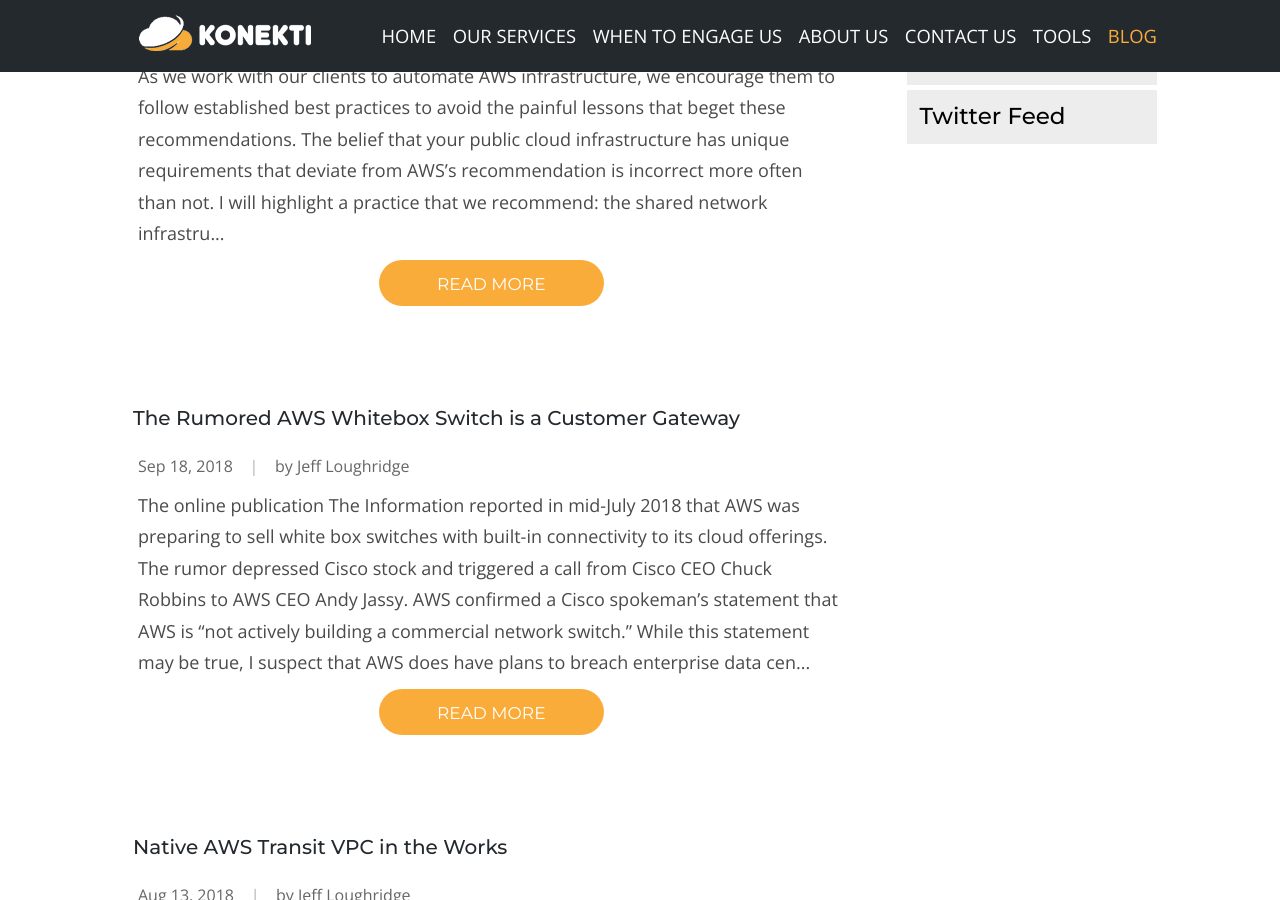
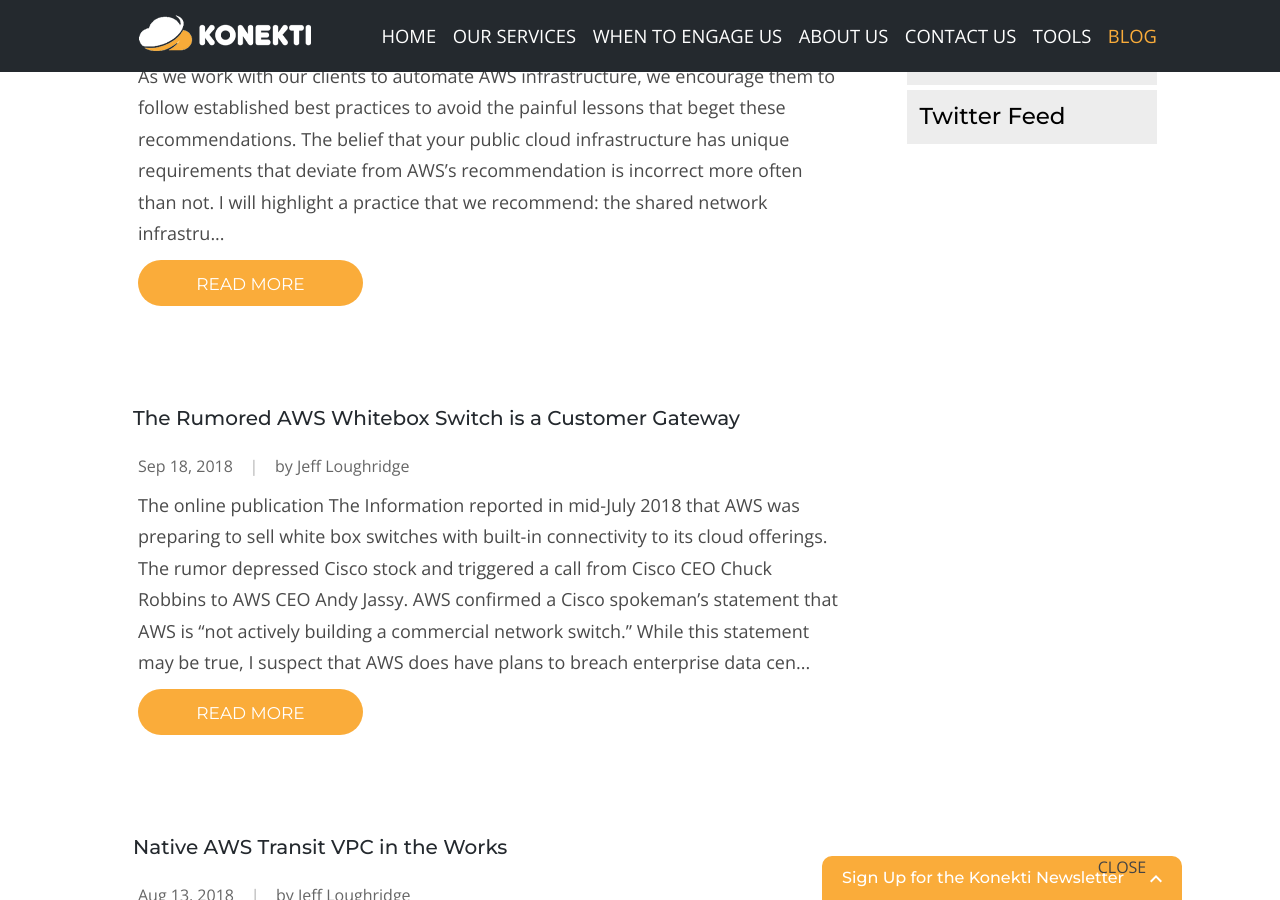
Before and after one commit to konekti/jeffbrl.github.io, a Jekyll site: the page built from blog/index.html, in a window 1280 px wide and 900 px high, scrolled down 480 px. Built offline with Jekyll 4.4.1, drawn with Linux system fonts in a browser that asks for light colours; nearby versions of some CDN libraries; the list of posts is cut into pages by our own code; comment, search, counter and statistics services are not loaded.

Commit message:
update template

```diff
--- a/_layouts/blog.html
+++ b/_layouts/blog.html
@@ -21,14 +21,11 @@
                 {{ post.title | escape }}
               </h3>
             </a>
-            <p class = 'lighten'>
-              {{ post.date | date: '%b %d, %Y' }} <span class = 'apart'>|</span>
-              by {{ post.author }}
-            </p>
+            <p class = 'lighten'>{{ post.date | date: '%b %d, %Y' }} <span class = 'apart'>|</span> by {{ post.author }}</p>
           </div>
           <div class = 'excerpt flex-up'>
             <p>{{ post.excerpt  | strip_html | truncate: 480 }}</p>
-            <a href = '{{ post.url | relative_url }}' class = 'btn'>Read More</a>
+            <a href = '{{ post.url | relative_url }}' class = 'btn btn_left'>Read More</a>
           </div>
         </li>
         {% endfor %}
--- a/_layouts/default.html
+++ b/_layouts/default.html
@@ -8,7 +8,7 @@
     <main class = 'main__content'>
       {{ content }}
       {%- if site.mailchimp.show -%}
-        <!-- {%- include mail.html -%} -->
+        {%- include mail.html -%}
       {%- endif -%}
     </main>
     <footer class="footer-area">
--- a/_layouts/post.html
+++ b/_layouts/post.html
@@ -13,7 +13,7 @@
 </div>
 <div class = 'grid-reverse blog container pa'>
   <article>
-    <div>
+    <div class = 'pb-2'>
       <div class = 'post-content' itemprop = 'articleBody'>
         <h1 class = 'post-title' itemprop = 'name headline'>{{ page.title | escape }}</h1>
         <time datetime = '{{ page.date | date_to_xmlschema }}' itemprop = 'datePublished'>
```
